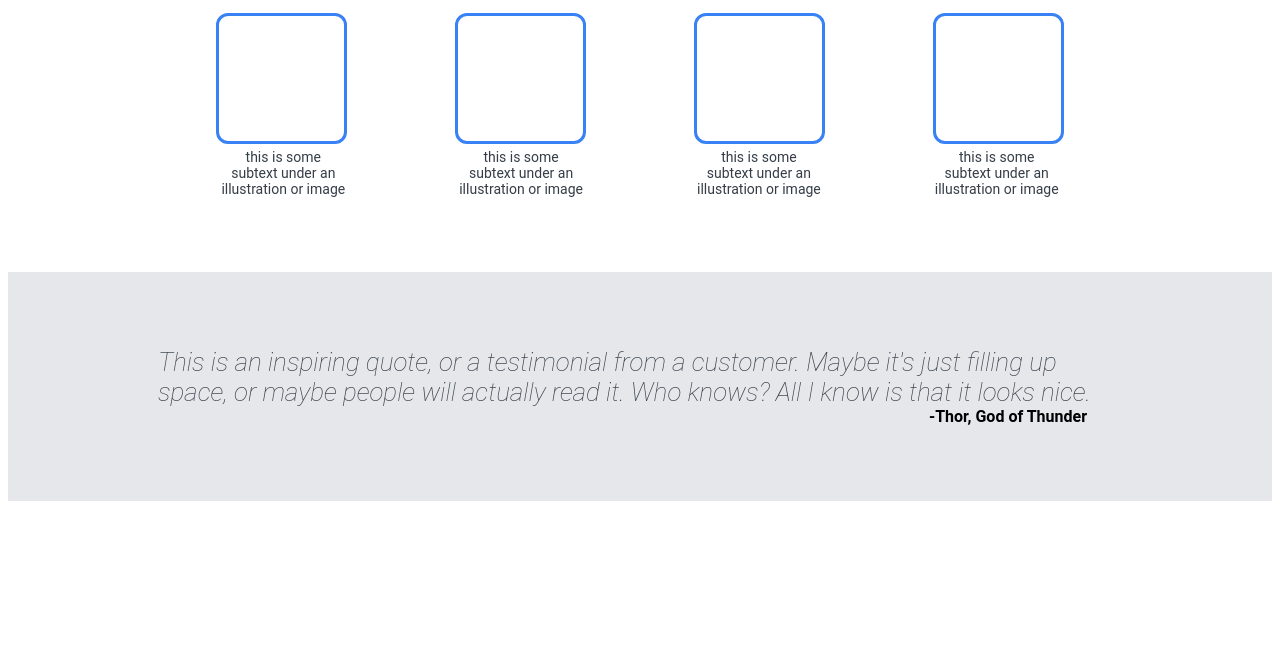
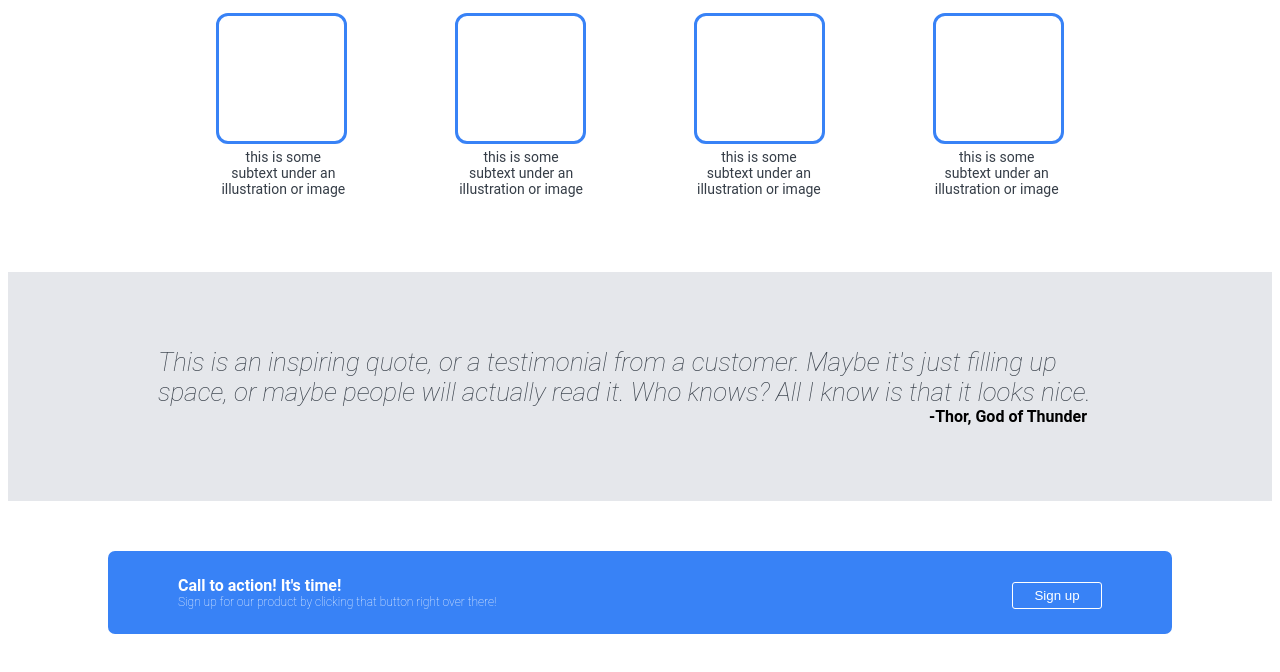
Before and after one commit to AceSpectro/landing-page, a plain HTML site: page index.html in a window 1280 px wide. Shown: the part 502-1174 px from the top of the page. Before the commit the page ends 1011 px from the top, so only its background shows below. Drawn offline with Linux system fonts and the light colour scheme.

Commit message:
Finished the action section. Footer is last thing to complete.

```diff
--- a/index.html
+++ b/index.html
@@ -45,7 +45,10 @@
     </div>
     <div class="quote-author">-Thor, God of Thunder</div>
     <div class="action">
-
+        <div class="action-main"><h4>Call to action! It's time!</h4>
+            <h6>Sign up for our product by clicking that button right over there!</h6>
+        </div>
+        <button id="action-button">Sign up</button>
     </div>
 </body>
 </html>
--- a/style.css
+++ b/style.css
@@ -114,3 +114,38 @@ p {
     align-items: flex-start;
     padding: 0px 185px 75px 0px;
 }
+/* start of action section */
+
+.action {
+    background-color: #3882F6;
+    color: white;
+    border-radius: 7px;
+    /* border: solid 1px red; */
+    display: flex;
+    justify-content: space-between;
+    padding: 25px 70px;
+    margin: 50px 100px;
+}
+
+.action-main {
+    font-weight: 700;
+    /* border: solid 1px red; */
+}
+
+h4, h6 {
+    margin: 0;
+}
+
+h6 {
+    font-weight: 100;
+    font-size: 12px;
+}
+
+#action-button {
+    display: flex;
+    flex-direction: row;
+    justify-content: center;
+    border: solid 1px white;
+    margin: 0;
+    align-self: flex-end;
+}
```
